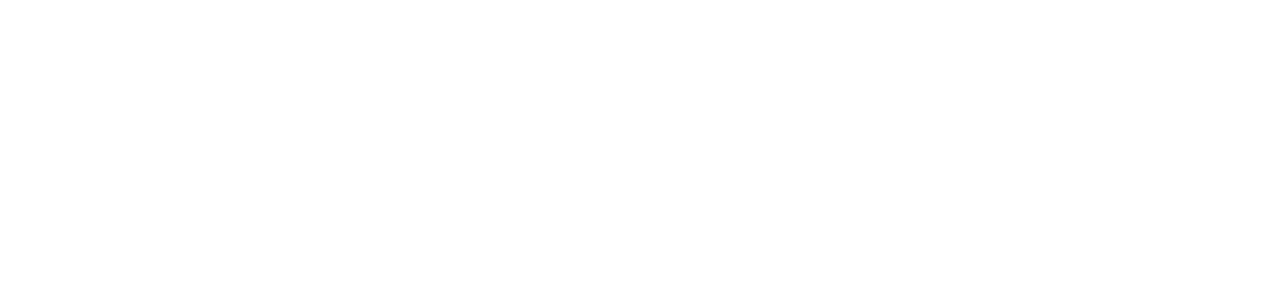
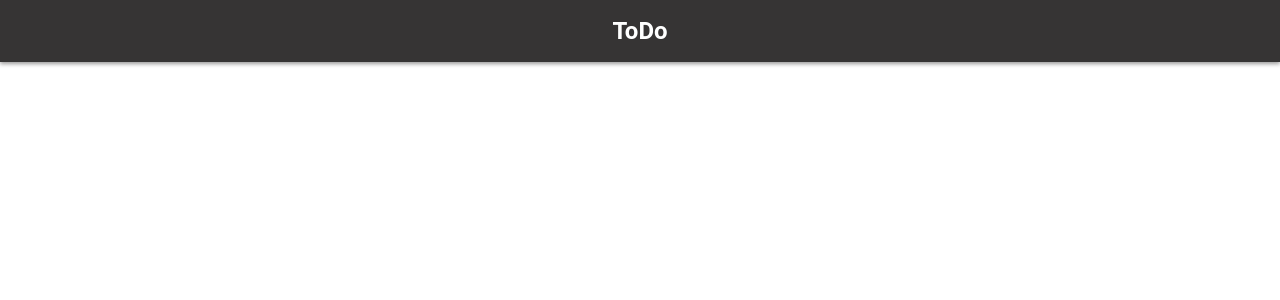
Before and after one commit to pawelkaczoruk/todos, a Vue app: page / in a window 1280 px wide. Shown: the top 300 px of the page. Built offline with nearby package versions, Linux system fonts and the light colour scheme.

Commit message:
add and style navbar component

```diff
--- a/package.json
+++ b/package.json
@@ -18,6 +18,8 @@
     "babel-eslint": "^10.0.3",
     "eslint": "^5.16.0",
     "eslint-plugin-vue": "^5.0.0",
+    "node-sass": "^4.13.1",
+    "sass-loader": "^8.0.2",
     "vue-template-compiler": "^2.6.10"
   },
   "eslintConfig": {
--- a/src/App.vue
+++ b/src/App.vue
@@ -1,20 +1,30 @@
 <template>
   <div>
+    <Navbar />
     <Home />
   </div>
 </template>
 
 <script>
 import Home from './views/Home.vue'
+import Navbar from './components/Navbar.vue'
 
 export default {
   name: 'app',
   components: {
-    Home
+    Home,
+    Navbar
   }
 }
 </script>
 
-<style>
+<style lang="scss">
+  * {
+    @import url('https://fonts.googleapis.com/css?family=Roboto&display=swap');
 
+    font-family: 'Roboto', sans-serif;
+    margin: 0;
+    padding: 0;
+    box-sizing: border-box;
+  }
 </style>
--- /dev/null
+++ b/src/components/Navbar.vue
@@ -0,0 +1,26 @@
+<template>
+  <nav>
+    <h1>ToDo</h1>
+  </nav>
+</template>
+
+<script>
+export default {
+  name: 'Navbar'
+}
+</script>
+
+<style lang="scss" scoped>
+  nav {
+    height: 62px;
+    width: 100vw;
+    background: #363434;
+    box-shadow: 0 2px 4px #3634347e;
+  }
+
+  h1 {
+    color: white;
+    text-align: center;
+    line-height: 62px;
+  }
+</style>
```
Also changed, not shown: 1 other file (tests, documents, lock files or other folders).
